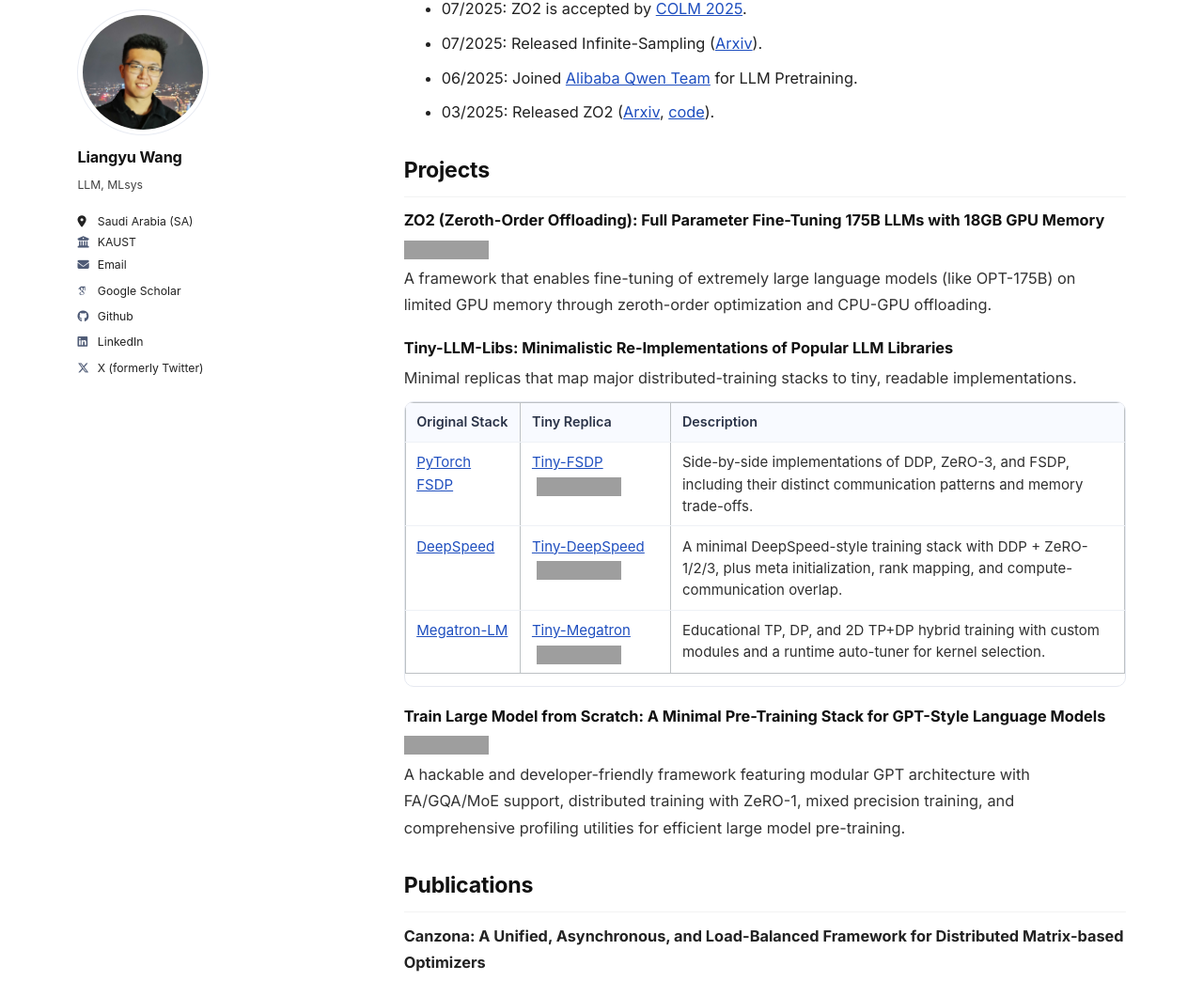
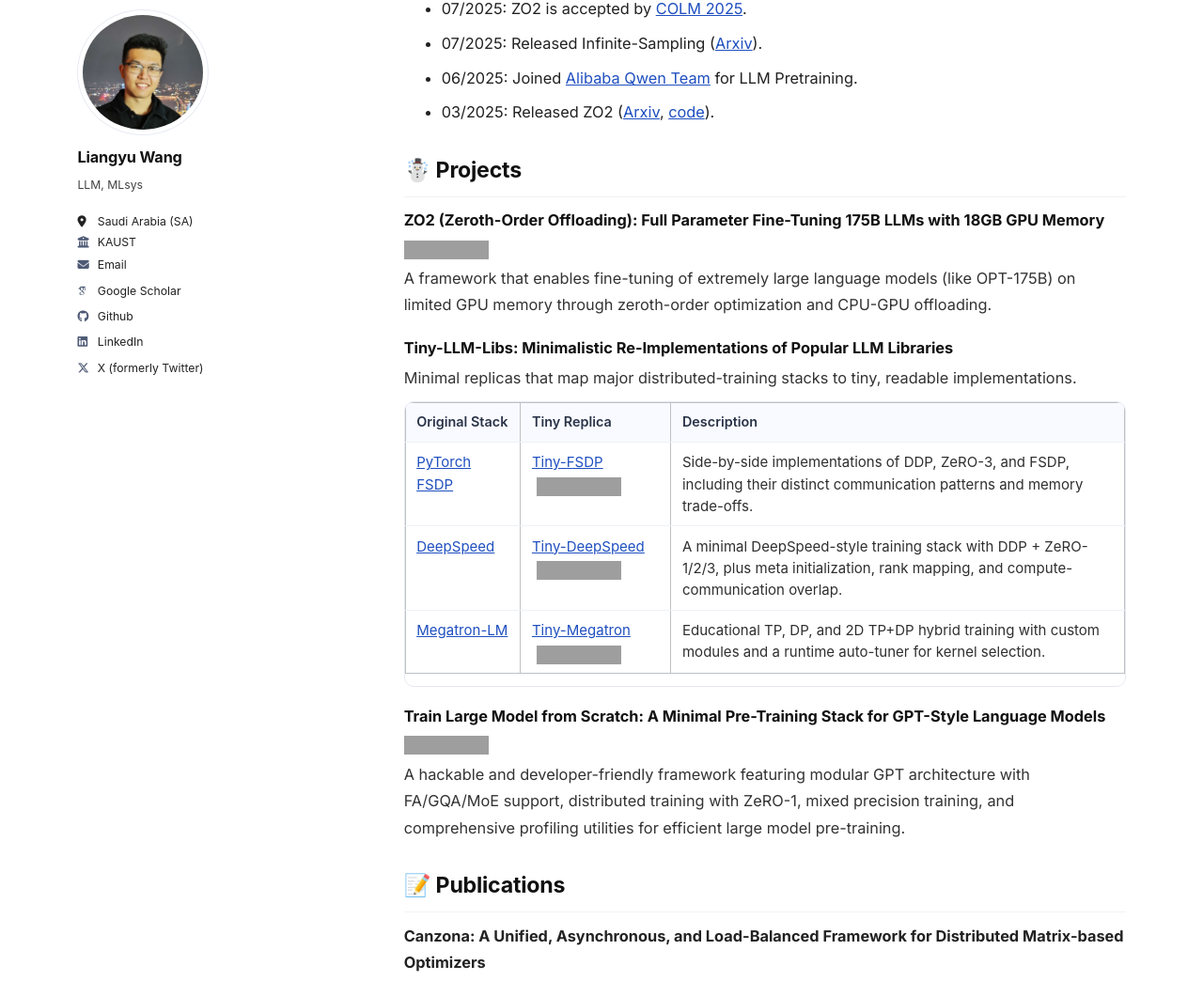
Before and after one commit to liangyuwang/liangyuwang.github.io, a Jekyll site: the page built from _pages/about.md, in a window 1280 px wide and 1400 px high, scrolled down 629 px, cut to the strip 93-1137 px from the top of the window. Shown: the whole strip at 94% size. Built offline with Jekyll 4.4.1, drawn with Linux system fonts in a browser that asks for light colours; some web fonts are replaced; grey boxes are pictures that could not be loaded.

Commit message:
polish about

```diff
--- a/_pages/about.md
+++ b/_pages/about.md
@@ -24,7 +24,7 @@ My research interests include optimizing distributed training and inference of L
 </div>
 
 <div class="about-section news-section">
-<h2 class="section-title">News</h2>
+<h2 class="section-title">🔥 News</h2>
 <ul>
 <li>02/2026: Released Canzona (<a href="https://arxiv.org/pdf/2602.06079">Arxiv</a>).</li>
 <li>09/2025: FlashDP is accepted by <a href="https://neurips.cc/">NeurIPS 2025</a>.</li>
@@ -36,7 +36,7 @@ My research interests include optimizing distributed training and inference of L
 </div>
 
 <div class="about-section projects-section">
-<h2 class="section-title">Projects</h2>
+<h2 class="section-title">☃️ Projects</h2>
 
 <div class="project-item">
 <div class="project-title"><strong>ZO2 (Zeroth-Order Offloading): Full Parameter Fine-Tuning 175B LLMs with 18GB GPU Memory</strong> <span class="github-stars"><a href="https://github.com/liangyuwang/zo2"><img src="https://img.shields.io/github/stars/liangyuwang/zo2?style=social" alt="GitHub stars"></a></span></div>
@@ -93,7 +93,7 @@ My research interests include optimizing distributed training and inference of L
 </div>
 
 <div class="about-section publications-section">
-<h2 class="section-title">Publications</h2>
+<h2 class="section-title">📝 Publications</h2>
 
 <div class="publication-item">
 <strong>Canzona: A Unified, Asynchronous, and Load-Balanced Framework for Distributed Matrix-based Optimizers</strong><br>
```
